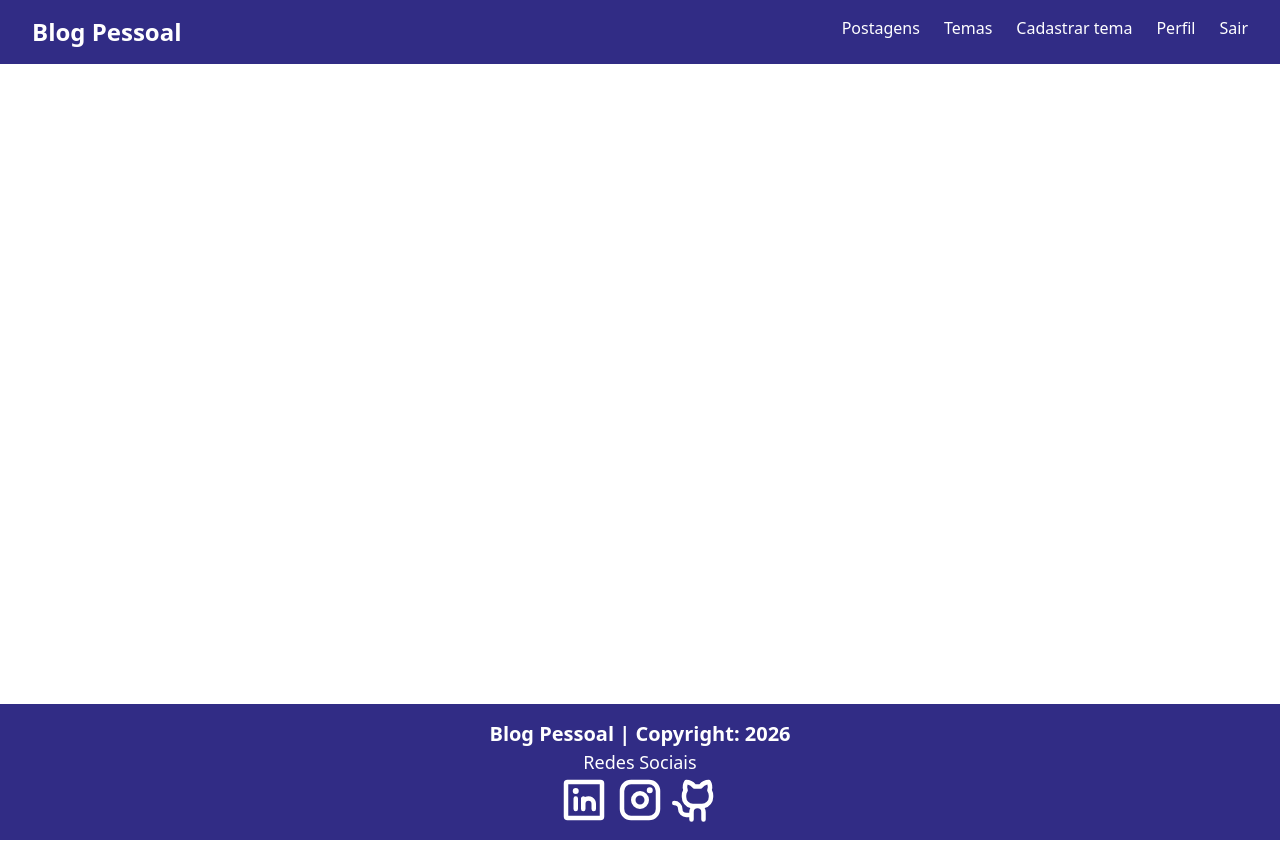
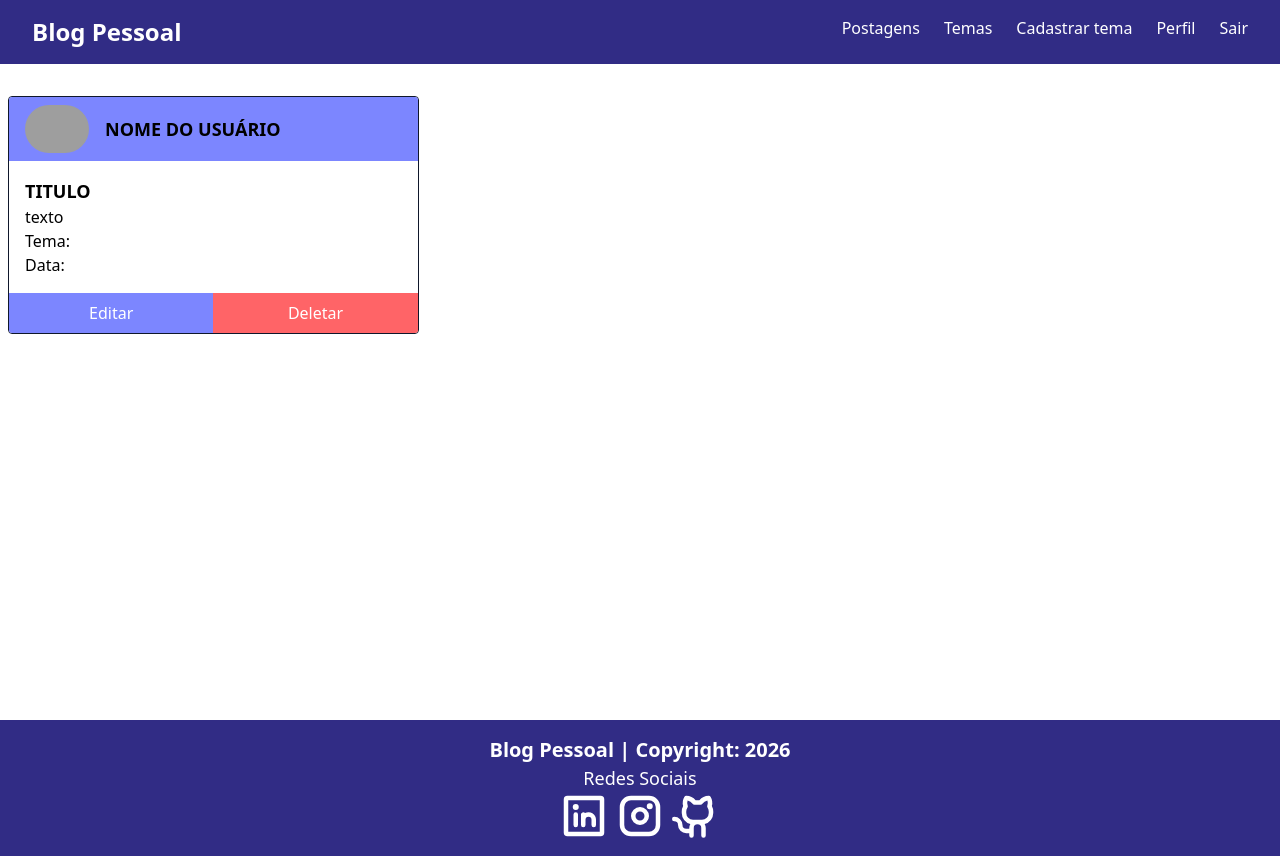
Before and after one commit to fernandaveeck/Blog-Pessoal-Front-End, a React (Vite) app: page /postagens in a window 1280 px wide. Built offline with nearby package versions, Linux system fonts and the light colour scheme; grey boxes are pictures that could not be loaded.

Commit message:
feat: CardPostagem e ListaPostagens estilização

```diff
--- a/src/App.tsx
+++ b/src/App.tsx
@@ -9,6 +9,7 @@ import { AuthProvider } from "./contexts/AuthContext";
 import ListaTemas from "./components/tema/listatemas/ListaTema";
 import FormTema from "./components/tema/formtema/FormTema";
 import DeletarTema from "./components/tema/deletartema/DeletarTema";
+import ListaPostagens from "./components/postagem/listapostagens/ListaPostagens";
 
 function App() {
   return (
@@ -25,6 +26,7 @@ function App() {
               <Route path="/cadastrartema" element={<FormTema />} />
               <Route path="/editartema/:id" element={<FormTema />} />
               <Route path="/deletartema/:id" element={<DeletarTema />} />
+              <Route path="/postagens" element={<ListaPostagens />}/>
             </Routes>
           </div>
           <Footer />
--- a/src/components/navbar/Navbar.tsx
+++ b/src/components/navbar/Navbar.tsx
@@ -18,7 +18,7 @@ function Navbar() {
                     <Link to="/home" className="text-2xl font-bold">Blog Pessoal</Link>
                 </nav>
                 <menu className="flex gap-6 mx-8">
-                    <span>Postagens</span>
+                    <Link to='/postagens' className='hover:underline'> <span>Postagens</span> </Link>
                     <Link to={'/temas'} className="hover:underline"> <span>Temas</span> </Link>
                     <Link to='/cadastrartema' className='hover:underline'> <span>Cadastrar tema</span> </Link>
                     <span>Perfil</span>
--- /dev/null
+++ b/src/components/postagem/cardpostagem/CardPostagem.tsx
@@ -0,0 +1,37 @@
+import { Link } from 'react-router-dom'
+
+function CardPostagem() {
+    return (
+        <div className='border-slate-900 border
+            flex flex-col rounded overflow-hidden justify-between'>
+
+            <div>
+                <div className="flex w-full bg-indigo-400 py-2 px-4 items-center gap-4">
+                    <img src='https://i.imgur.com/pK6vSCy.png'
+                         className='h-12 rounded-full' alt="" />
+                    <h3 className='text-lg font-bold text-center uppercase'>
+                        Nome do Usuário
+                    </h3>
+                </div>
+                <div className='p-4 '>
+                    <h4 className='text-lg font-semibold uppercase'>Titulo</h4>
+                    <p>texto</p>
+                    <p>Tema: </p>
+                    <p>Data: </p>
+                </div>
+            </div>
+            <div className="flex">
+                <Link to='' className='w-full text-white bg-indigo-400
+                    hover:bg-indigo-800 flex items-center justify-center py-2'>
+                    <button>Editar</button>
+                </Link>
+                <Link to='' className='text-white bg-red-400
+                    hover:bg-red-700 w-full flex items-center justify-center'>
+                    <button>Deletar</button>
+                </Link>
+            </div>
+        </div>
+    )
+}
+
+export default CardPostagem
--- /dev/null
+++ b/src/components/postagem/listapostagens/ListaPostagens.tsx
@@ -0,0 +1,19 @@
+import CardPostagem from "../cardpostagem/CardPostagem";
+
+function ListaPostagens() {
+    return (
+        <>
+            <div className="flex justify-center w-full my-4">
+                <div className="container flex flex-col mx-2">
+                    <div className='container mx-auto my-4
+                        grid grid-cols-1 md:grid-cols-2
+                        lg:grid-cols-3 gap-4'>
+                        <CardPostagem />
+                    </div>
+                </div>
+            </div>
+        </>
+    );
+}
+
+export default ListaPostagens;
```
